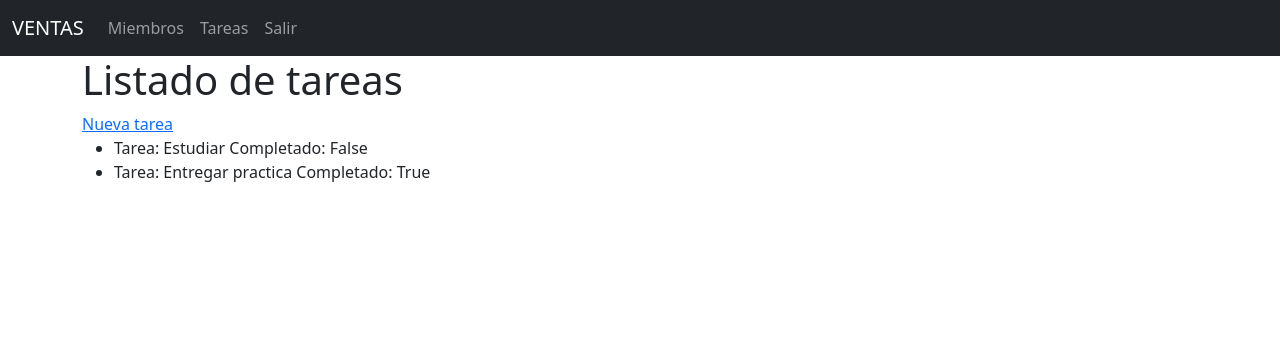
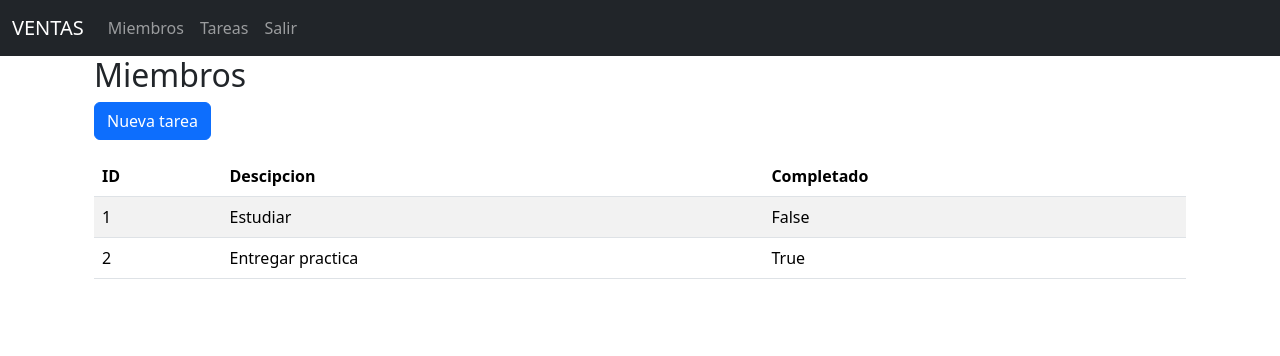
Before and after one commit to AlejandroPaco71/equipo_trabajo, a Flask app: page /tareas/ in a window 1280 px wide. Shown: the top 356 px of the page. Run offline with Flask 3, Linux system fonts and the light colour scheme; data comes from the database, SQL or seed files in the repository; both versions use the stored data as it was after the commit.

Commit message:
Se implemento la creacion de tareas

```diff
--- a/blueprintapp/tareas/templates/tareas/create.html
+++ b/blueprintapp/tareas/templates/tareas/create.html
@@ -16,7 +16,7 @@
 
     <div class="mb-3">
         <label for="" class="form-label">Completado</label>
-        <input type="checkbox" class="form-control"  name="completado" required>
+        <input type="checkbox" class="form-check-input"  name="completado" required>
     </div>
 
     <button type="submit" class="btn btn-primary">Registrar Tarea</button>
--- a/blueprintapp/tareas/templates/tareas/index.html
+++ b/blueprintapp/tareas/templates/tareas/index.html
@@ -1,15 +1,32 @@
-{% extends "base.html" %}
 
-{% block content%}
-<h1>Listado de tareas</h1>
-<a href="{{ url_for('bp_tarea.create') }}">Nueva tarea </a>
+{% extends 'base.html' %}
 
-<ul>
-    {% for item in tareas %}
-    <li>Tarea: {{ item.descripcion}} Completado: {{ item.completado }}</li>
-    {% else %}
-    <li>No hay tareas</li>
-    {% endfor %}
-</ul>
 
+{% block content %}
+<div class="container">
+    <h2>Miembros</h2>
+    <a href="{{ url_for('bp_tarea.create') }}" class="btn btn-primary mb-3">Nueva tarea</a>
+
+    <table class="table table-striped">
+        <thead>
+            <tr>
+                <th>ID</th>
+                <th>Descipcion</th>
+                <th>Completado</th>
+            </tr>
+        </thead>
+        <tbody>
+            {% for tarea in tareas %}
+            <tr>
+                <td>{{ tarea.id }}</td>
+                <td>{{ tarea.descripcion }}</td>
+                <td>{{ tarea.completado }}</td>
+
+            </tr>
+            {% else %}
+            <h2>No hay Tareas</h2>
+            {% endfor %}
+        </tbody>
+    </table>
+</div>
 {% endblock %}
```
Also changed, not shown: instance/bd_equipo.db.
